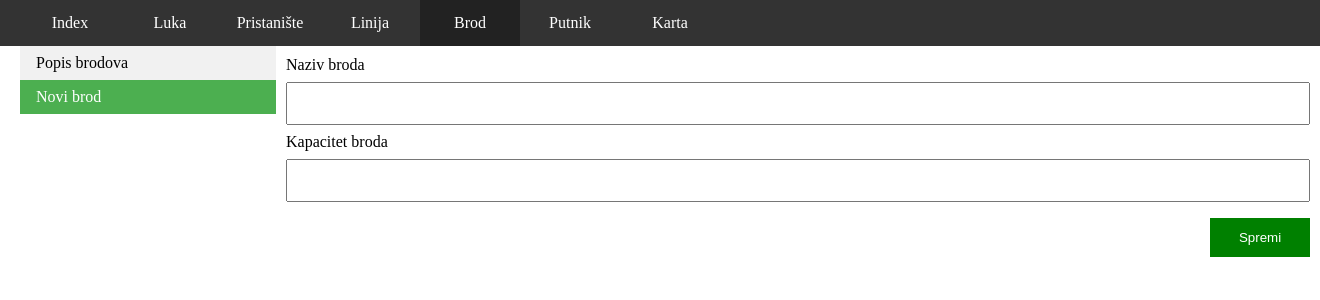
After one commit to ssebastijan/jadrolinija, a PHP site: page /novi_brod.php in a window 1320 px wide. The commit adds this page. Shown: the top 300 px of the page. Run offline with PHP 8.4, Linux system fonts and the light colour scheme; data that the repository does not hold is empty.

Commit message:
dodana funkcionalnost za brod

```diff
--- /dev/null
+++ b/novi_brod.php
@@ -0,0 +1,62 @@
+<?php
+	if(isset($_POST["submit"])) {
+		$ime_broda = $_POST["ime_broda"];
+		$kapacitet_broda = $_POST["kapacitet_broda"];
+
+
+		if (strlen($ime_broda) > 3 && is_numeric($kapacitet_broda)) {
+			require_once 'connection.php';
+			$sql = "INSERT INTO brod (nazivBrod, kapacitetPutnici) VALUES ('$ime_broda', '$kapacitet_broda');";
+            if (mysqli_query($conn, $sql)) {
+				$ime_broda = "";
+				$kapacitet_broda = "";
+                header("Location: novi_brod.php");
+            } else {
+                echo '<script>alert("Dogodila se greška prilikom spremanja podataka u bazu!");</script>';
+            }
+		} else {
+			echo '<script>alert("Nisu sva polja ispravno popunjena!");</script>';
+		}
+	}
+?>
+<!DOCTYPE html>
+<html>
+	<head>
+		<title>Jadrolinija</title>
+		<link rel="stylesheet" type="text/css" href="style.css">
+	</head>
+	<body>
+		<div class="top">
+			<nav>
+				<ul>
+					<li><a href="index.php">Index</a></li>
+					<li><a href="luka.php">Luka</a></li>
+					<li><a href="pristaniste.php">Pristanište</a></li>
+					<li><a href="linija.php">Linija</a></li>
+					<li><a class="active" href="brod.php">Brod</a></li>
+					<li><a href="putnik.php">Putnik</a></li>
+					<li><a href="karta.php">Karta</a></li>
+				</ul>
+			</nav>
+		</div>
+		<div class="content">
+			<div class="left">
+				<ul class="left-nav">
+					<li><a href="brod.php">Popis brodova</a></li>
+					<li><a class="active" href="novi_brod.php">Novi brod</a></li>
+				</ul>
+			</div>
+			<div class="right">
+				<section>
+					<form action="<?php echo $_SERVER['PHP_SELF']; ?>" method="POST">
+						<label for="ime_broda">Naziv broda</label>
+						<input type="text" name="ime_broda" value="<?php echo $ime_broda; ?>">
+						<label for="kapacitet_broda">Kapacitet broda</label>
+						<input type="number" name="kapacitet_broda" value="<?php echo $kapacitet_broda; ?>">
+						<input type="submit" name="submit" value="Spremi">
+					</form>
+				</section>
+			</div>
+		</div>
+	</body>
+</html>
```
Also changed, not shown: brod.php (+48 -1 lines).
